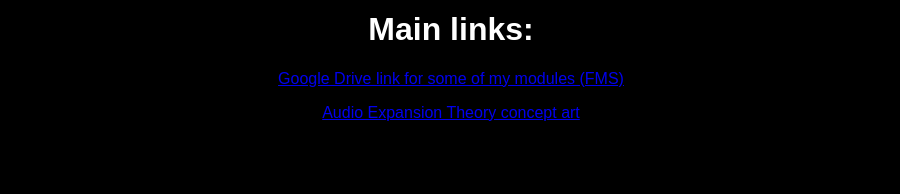
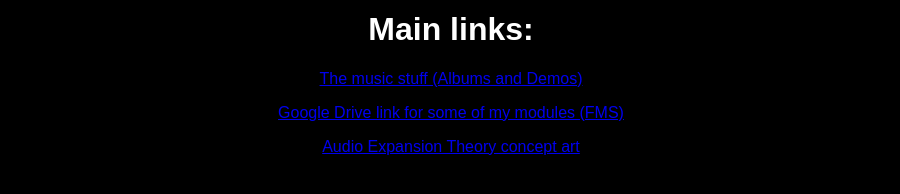
Before and after one commit to NicolARark/NicolARarkDotCom, a plain HTML site: page index.html in a window 1280 px wide. Shown: the part 450-644 px from the top of the page, without its empty margins (189-1089 px from the left). Drawn offline with Linux system fonts and the light colour scheme.

```diff
--- a/index.html
+++ b/index.html
@@ -28,6 +28,8 @@
 
   <h1>Main links:</h1>
 
+  <p><a href="https://github.com/NicolARark/NicolARarkDotCom/tree/fac60d1530bf1453ed5775e652edcb96c6e976ad/nicolarark%20music">The music stuff (Albums and Demos)</a></p>
+
   <p><a href="https://drive.google.com/drive/folders/19UtFDiGIUqNpJmSb5G3-aQ4xKUel3KFz?usp=sharing">Google Drive link for some of my modules (FMS)</a></p>
 
   <p><a href="https://nicolarark.neocities.org/aet_photos">Audio Expansion Theory concept art</a></p>
```
